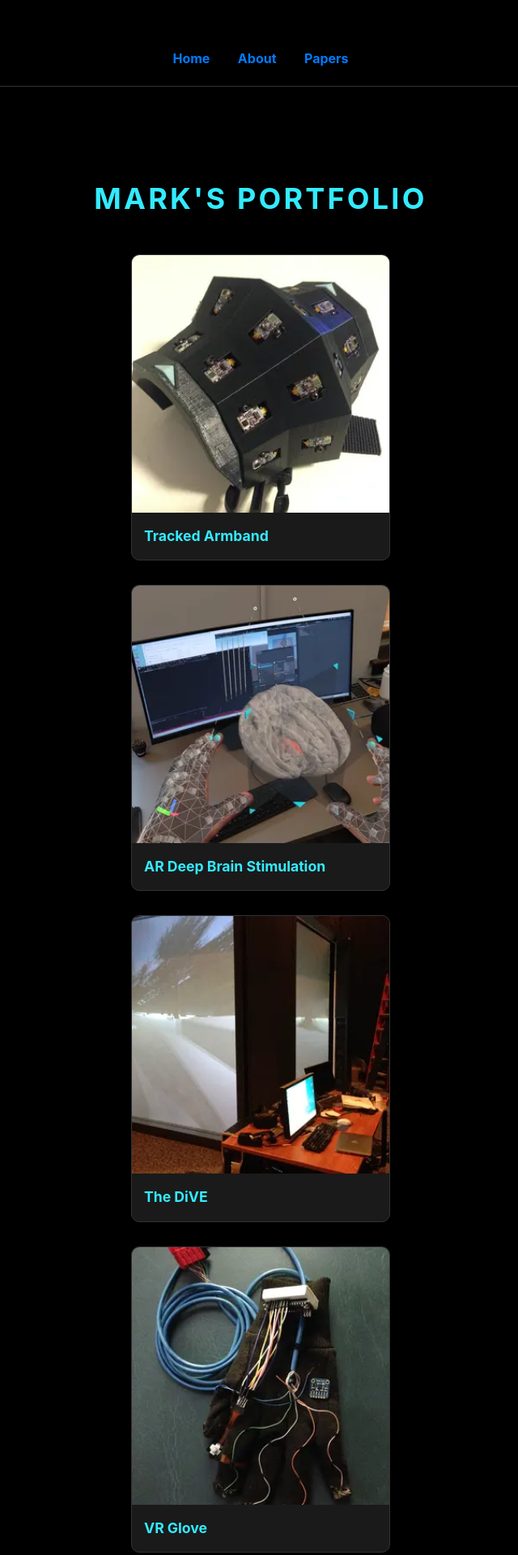
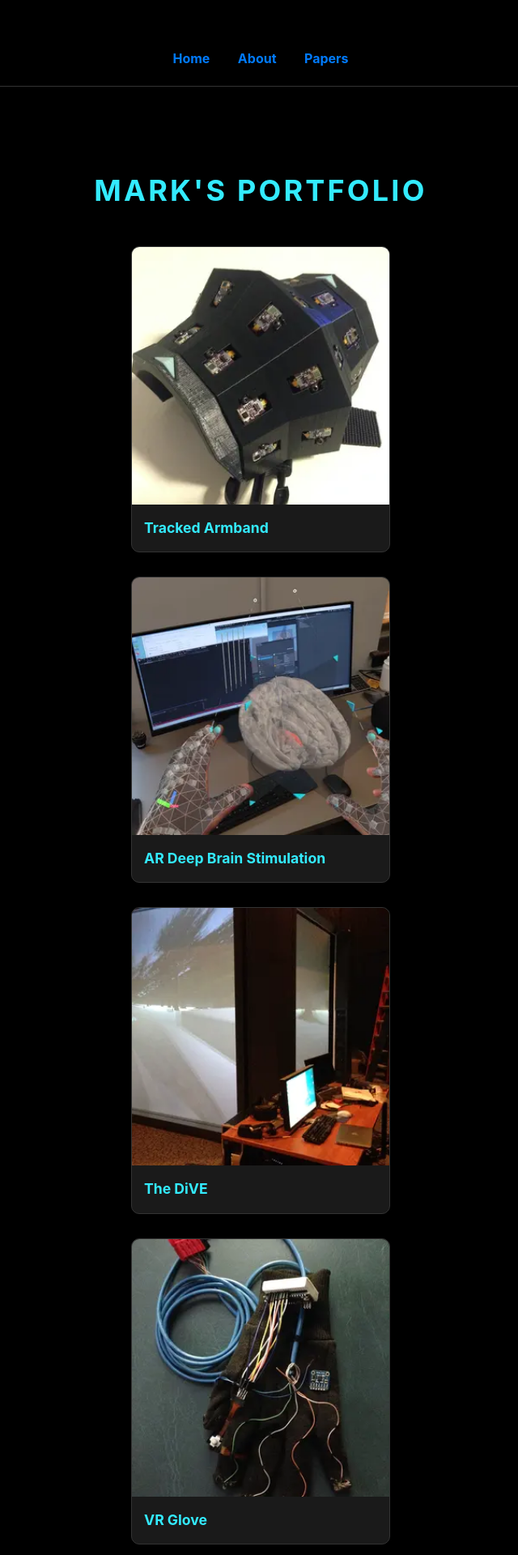
Before and after one commit to tenorvis/portfolio, a Jekyll site: the page built from index.html, in a window 1280 px wide. Shown: the top 1920 px of the page at 81% size, without its empty margins (318-958 px from the left). Built offline with Jekyll 4.4.1, drawn with Linux system fonts in a browser that asks for light colours.

Commit message:
Portfolio index name font margin-top 40px to 0px

```diff
--- a/assets/css/style.css
+++ b/assets/css/style.css
@@ -85,7 +85,7 @@ nav a {
     font-weight: bold;
     text-transform: uppercase;
     letter-spacing: 0.2rem;
-    margin-top: clamp(30px, 5vw, 40px);      /* Scales the top margin */
+    margin-top: clamp(30px, 5vw, 0px);      /* Scales the top margin */
     margin-bottom: clamp(20px, 3vw, 30px);   /* Scales the bottom margin */
 }
 
```
